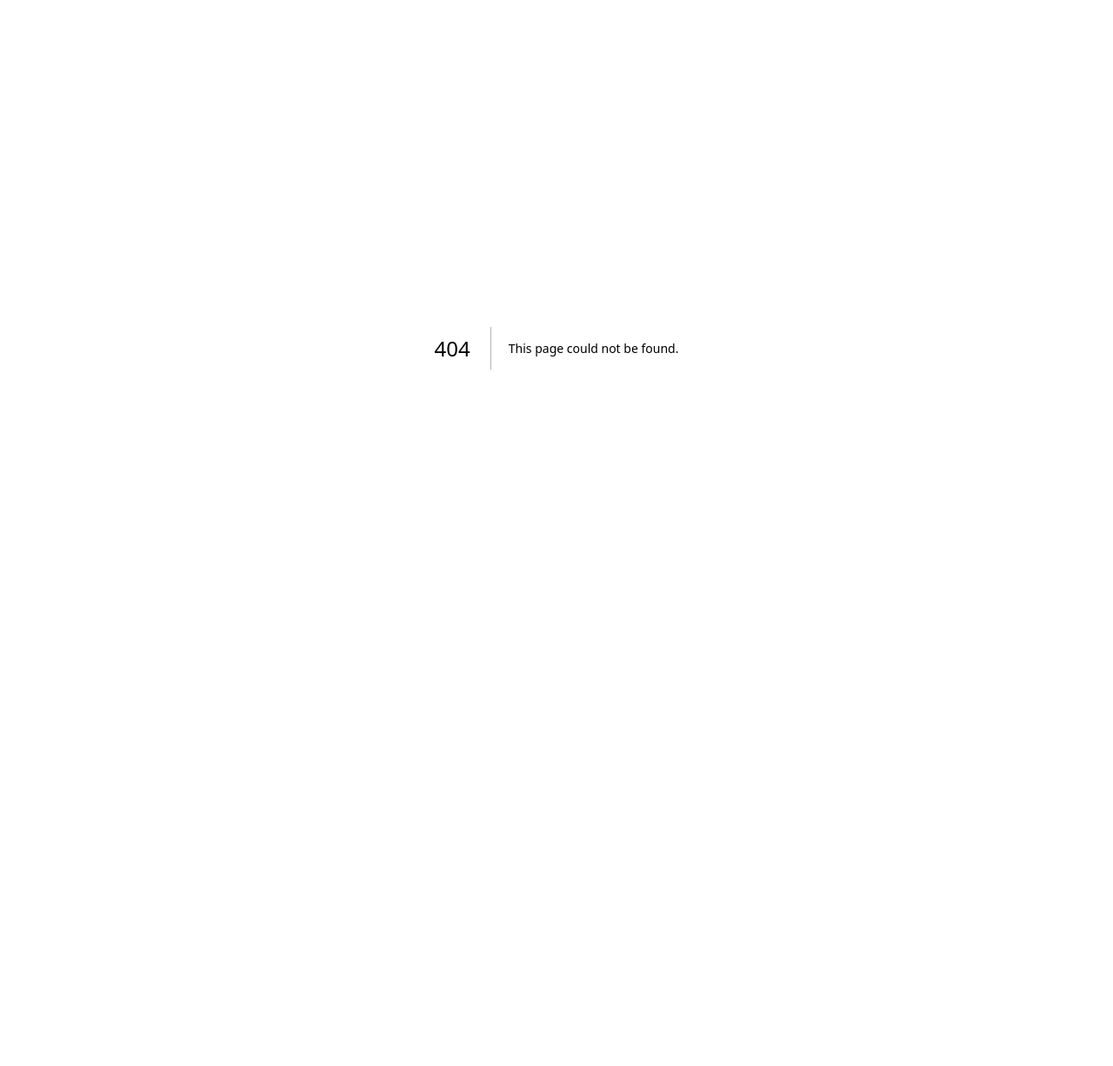
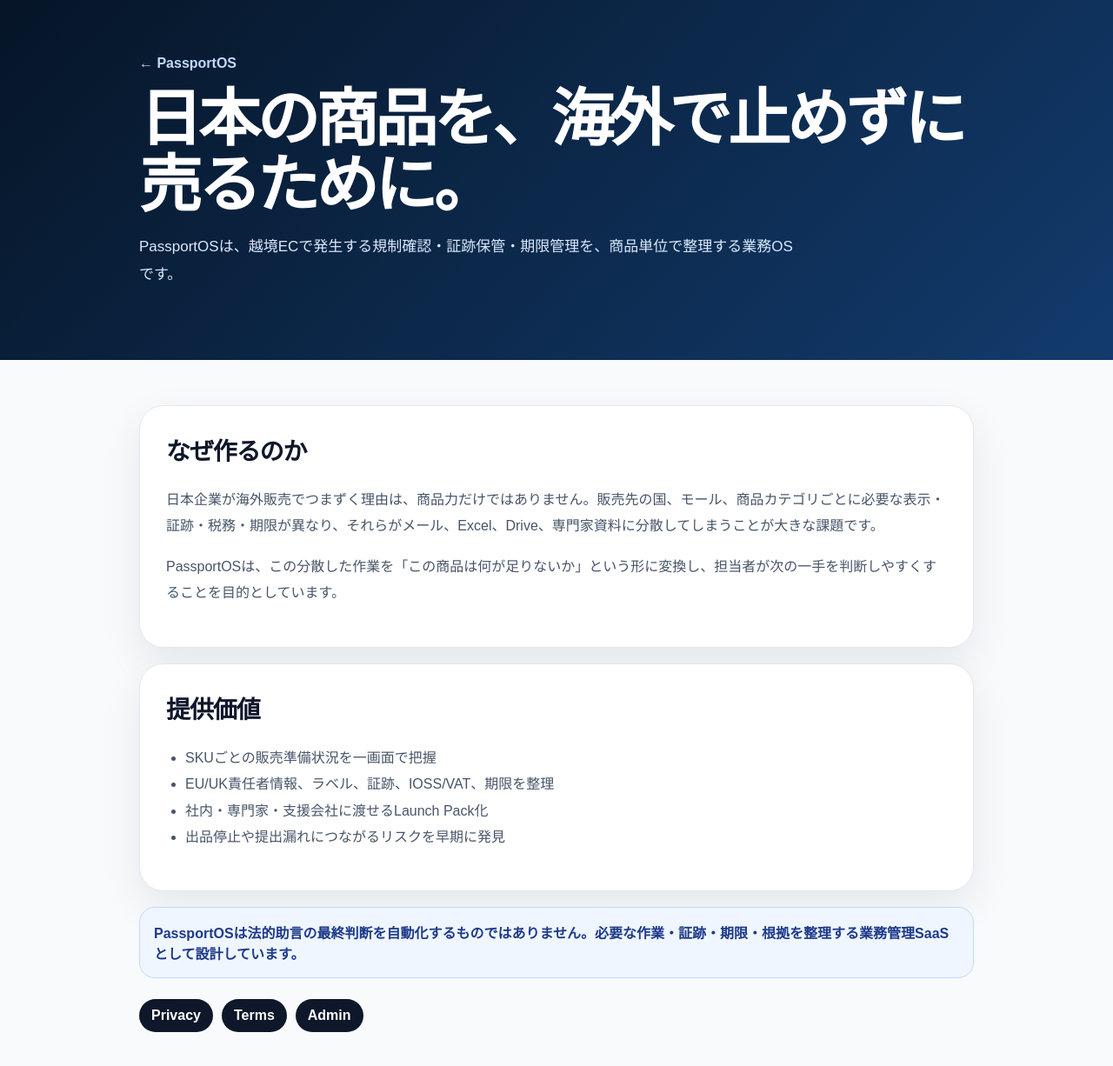
Before and after one commit to sebasuchan2212/passportos, a Next.js app: page /about in a window 1280 px wide. Before the commit this address had no page. Shown: the top 1226 px of the page at 87% size. Before the commit the page ends 800 px from the top, so only its background shows below. Built offline with nearby package versions, Linux system fonts and the light colour scheme.

Commit message:
Add About page

```diff
--- /dev/null
+++ b/src/app/about/page.tsx
@@ -0,0 +1,40 @@
+import styles from '../(legal)/legal.module.css';
+
+export const metadata = {
+  title: 'About | PassportOS',
+  description: 'PassportOSが目指す、越境ECの販売準備を商品ごとに見える化する理由。',
+};
+
+export default function AboutPage() {
+  return (
+    <main className={styles.page}>
+      <section className={styles.hero}>
+        <div className={styles.container}>
+          <a className={styles.back} href="/">← PassportOS</a>
+          <h1>日本の商品を、海外で止めずに売るために。</h1>
+          <p>PassportOSは、越境ECで発生する規制確認・証跡保管・期限管理を、商品単位で整理する業務OSです。</p>
+        </div>
+      </section>
+      <section className={styles.content}>
+        <div className={styles.container}>
+          <article className={styles.card}>
+            <h2>なぜ作るのか</h2>
+            <p>日本企業が海外販売でつまずく理由は、商品力だけではありません。販売先の国、モール、商品カテゴリごとに必要な表示・証跡・税務・期限が異なり、それらがメール、Excel、Drive、専門家資料に分散してしまうことが大きな課題です。</p>
+            <p>PassportOSは、この分散した作業を「この商品は何が足りないか」という形に変換し、担当者が次の一手を判断しやすくすることを目的としています。</p>
+          </article>
+          <article className={styles.card}>
+            <h2>提供価値</h2>
+            <ul>
+              <li>SKUごとの販売準備状況を一画面で把握</li>
+              <li>EU/UK責任者情報、ラベル、証跡、IOSS/VAT、期限を整理</li>
+              <li>社内・専門家・支援会社に渡せるLaunch Pack化</li>
+              <li>出品停止や提出漏れにつながるリスクを早期に発見</li>
+            </ul>
+          </article>
+          <div className={styles.note}>PassportOSは法的助言の最終判断を自動化するものではありません。必要な作業・証跡・期限・根拠を整理する業務管理SaaSとして設計しています。</div>
+          <div className={styles.links}><a href="/privacy">Privacy</a><a href="/terms">Terms</a><a href="/admin">Admin</a></div>
+        </div>
+      </section>
+    </main>
+  );
+}
```
